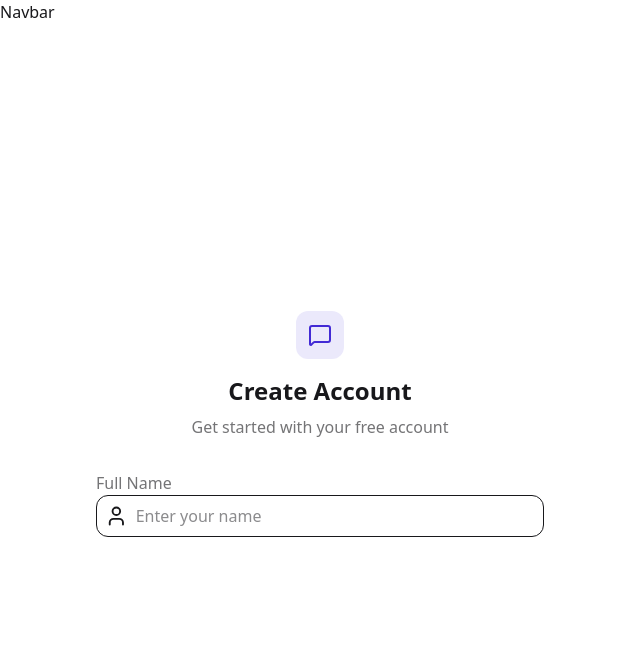
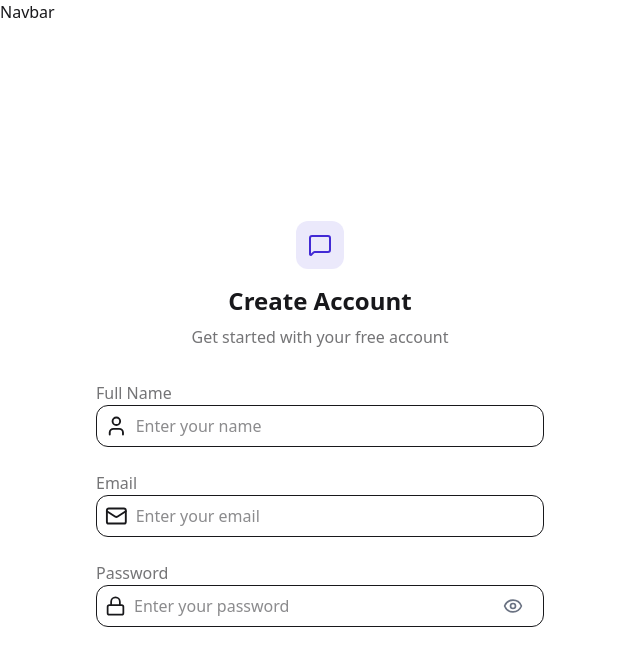
Before and after one commit to maheedhar756/Chatify, a React (Vite) app in the folder frontend/: page /signup in a window 1280 px wide. Shown: the top 666 px of the page, without its empty margins (0-640 px from the left). Built offline with nearby package versions, Linux system fonts and the light colour scheme; no server answers.

Commit message:
11th commit

```diff
--- a/frontend/src/pages/Signup.jsx
+++ b/frontend/src/pages/Signup.jsx
@@ -1,8 +1,8 @@
 import { useState } from "react"
 import { useAuthStore } from "../store/useAuthStore"
-import { MessageSquare, User} from "lucide-react"
+import { MessageSquare, User, Mail, Eye, EyeOff, Lock} from "lucide-react"
 function Signup() {
-  const [showPassword, setshowPassword] = useState(false)
+  const [showPassword, setShowPassword] = useState(false)
   const [formData, setFormData] = useState({
     fullName: "",
     email: "",
@@ -42,11 +42,53 @@ function Signup() {
                 <User />
                 <input
                   type="text"
-                  className={`w-full pl-2 border-0 focus:outline-none`}
+                  className="w-full pl-2 border-0 focus:outline-none"
                   placeholder="Enter your name"
                   value={formData.fullName}
                   onChange={(e) => setFormData({ ...formData, fullName: e.target.value })}
                 />
+              </div>
+            </div>
+
+            <div className="form-control">
+              <label className="label">
+                <span className="label-text font-medium">Email</span>
+              </label>
+              <div className="flex border-1 p-2 rounded-xl">
+                <Mail />
+                <input
+                  type="email"
+                  className="w-full pl-2 border-0 focus:outline-none"
+                  placeholder="Enter your email"
+                  value={formData.email}
+                  onChange={(e) => setFormData({ ...formData, email: e.target.value })}
+                />
+              </div>
+            </div>
+
+            <div className="form-control">
+              <label className="label">
+                <span className="label-text font-medium">Password</span>
+              </label>
+              <div className="flex border-1 p-2 rounded-xl">
+                <Lock />
+                <input
+                  type={showPassword ? "text" : "password"}
+                  className="w-full pl-2 border-0 focus:outline-none"
+                  placeholder="Enter your password"
+                  value={formData.password}
+                  onChange={(e) => setFormData({ ...formData, password: e.target.value })}
+                />
+                <span
+                onClick={() => setShowPassword(!showPassword)}
+                className="inset-y-0 right-0 pr-3 flex items-center cursor-pointer"
+                >
+                  {showPassword ? (
+                    <EyeOff className="h-5 w-5 text-gray-500" />
+                  ) : (
+                    <Eye className="h-5 w-5 text-gray-500" />
+                  )}
+                </span>
               </div>
             </div>
           </form>
```
